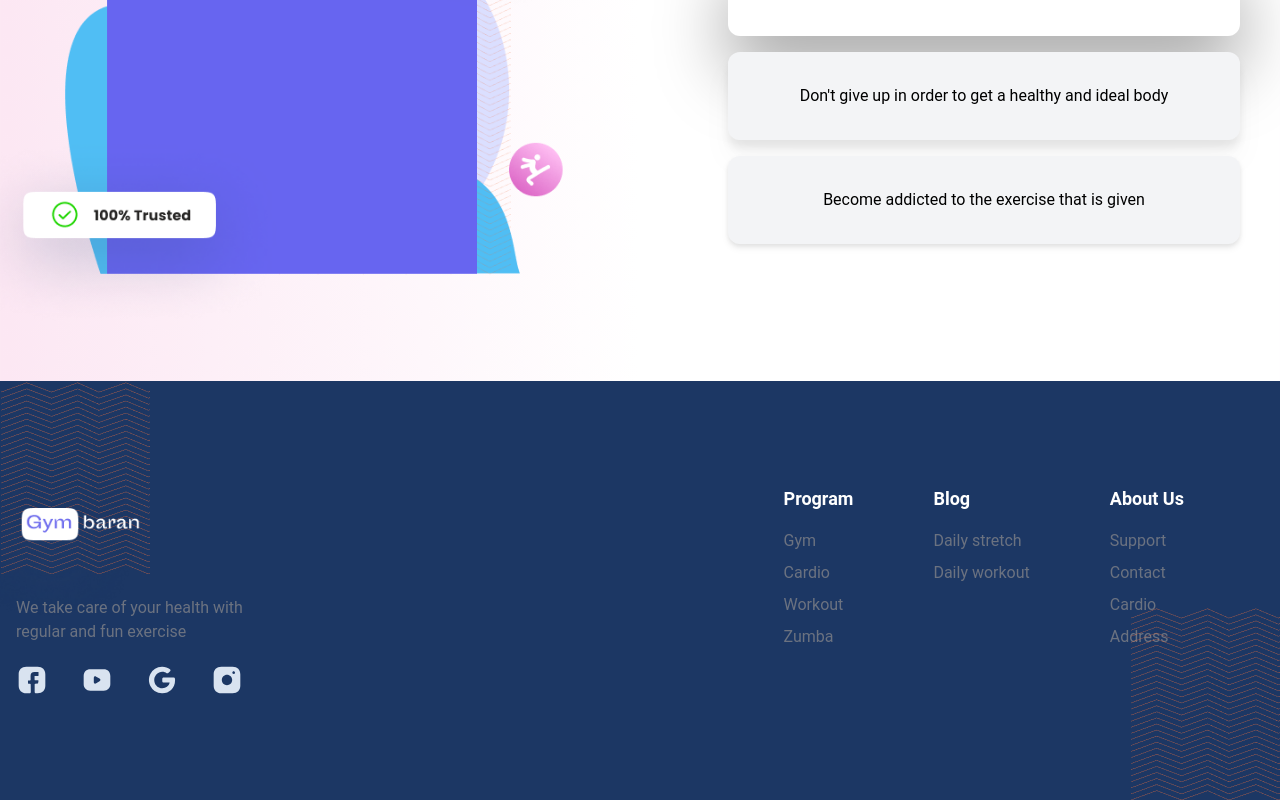
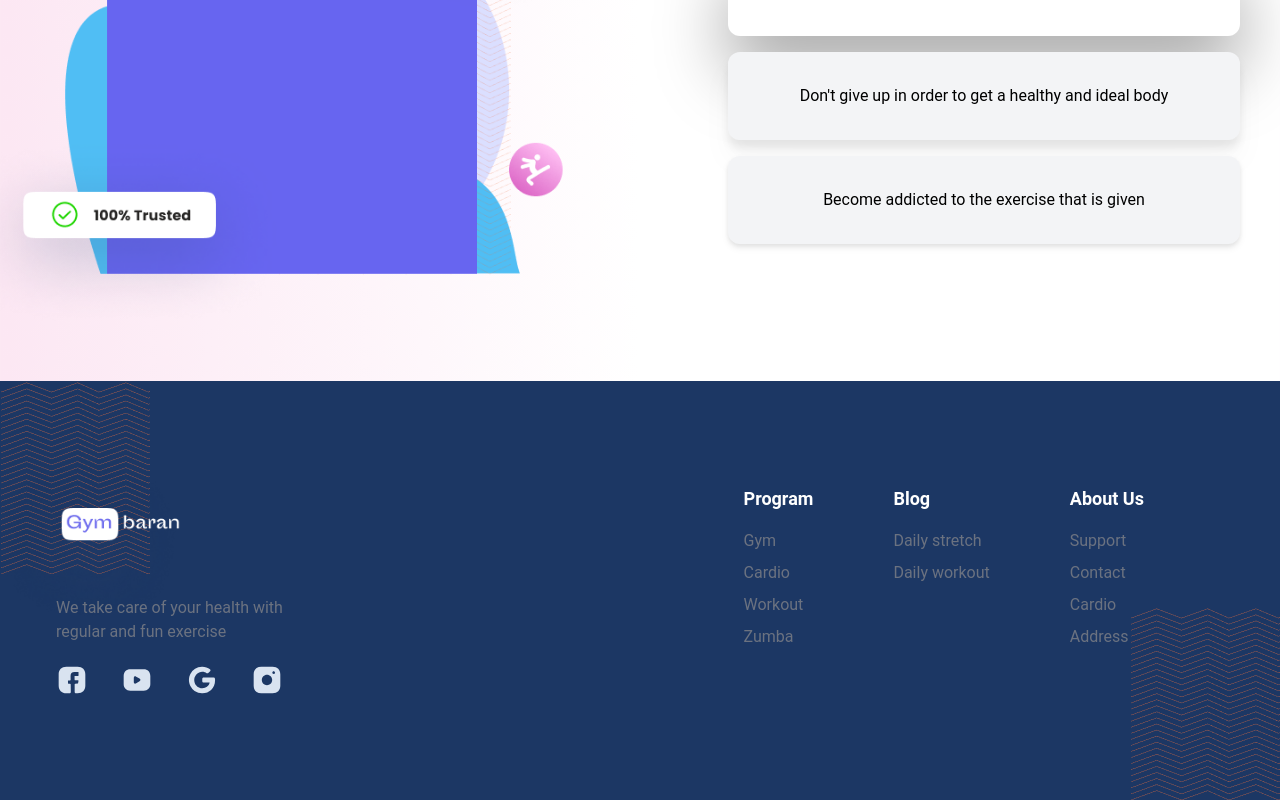
Before and after one commit to gazirahad7/gym-baran, a Next.js app: page / in a window 1280 px wide. Shown: the part 2842-3642 px from the top of the page. Built offline with nearby package versions, Linux system fonts and the light colour scheme; a web font is replaced by a local one.

Commit message:
Add: margin x axis footer

```diff
--- a/src/components/Footer.jsx
+++ b/src/components/Footer.jsx
@@ -23,7 +23,7 @@ export const Footer = () => {
 </div>
 
 
-           <div className="flex md:flex-row flex-col justify-between   gap-4 ">
+           <div className="flex md:flex-row flex-col justify-between  mx-10 gap-4 ">
 
             <div>
                 <div className="">
```
